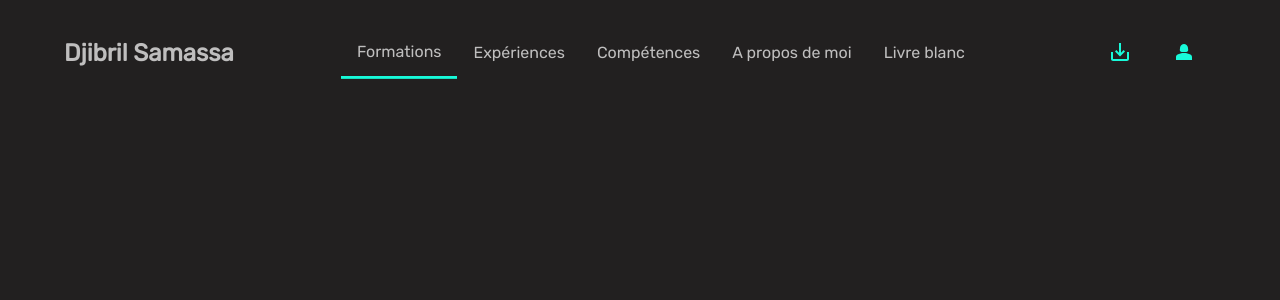
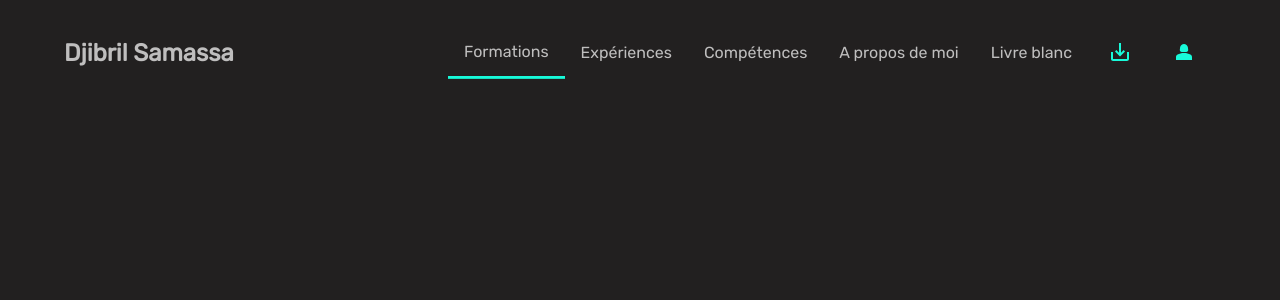
Before and after one commit to Djibril2Kumo/Portfolio, a React (Create React App) app: page / in a window 1280 px wide. Both pictures are taken after a click on the button "DÉCOUVRIR MON PROFIL". Shown: the top 300 px of the page. Built offline with nearby package versions, Linux system fonts and the light colour scheme.

Commit message:
menu burger

```diff
--- a/src/Components/Header.js
+++ b/src/Components/Header.js
@@ -10,16 +10,33 @@ import {
   MenuItem,
   Typography,
 } from "@mui/material";
-import React, { useState } from "react";
+import React, { useEffect, useState } from "react";
 import Style from "./Header.module.css";
 import SaveAltIcon from "@mui/icons-material/SaveAlt";
 import Person2Icon from "@mui/icons-material/Person2";
+import IconButton from "@mui/material/IconButton";
+import MenuIcon from "@mui/icons-material/Menu";
 
 export default function Header() {
   const [anchorEl, setAnchorEl] = useState(null);
+  const [menuAnchorEl, setMenuAnchorEl] = useState(null);
   const [openMenu, setOpenMenu] = useState(Boolean(anchorEl));
   const [menuToDisplay, setMenuToDisplay] = useState();
   const [selected, setSelected] = useState(0);
+  const [burgerMenuOpen, setBurgerMenuOpen] = useState(false);
+  const [windowSize, setWindowSize] = useState();
+
+  useEffect(() => {
+    setWindowSize(window.innerWidth);
+    window.addEventListener("resize", handleResize);
+    return () => {
+      window.removeEventListener("resize", handleResize);
+    };
+  }, []);
+
+  const handleResize = (e) => {
+    setWindowSize(e.currentTarget.innerWidth);
+  };
 
   const sections = [
     { id: 0, name: "Formations" },
@@ -28,7 +45,6 @@ export default function Header() {
     { id: 3, name: "A propos de moi" },
     { id: 4, name: "Livre blanc" },
   ];
-
   const downloadMenuItem = [
     {
       type: "download",
@@ -79,16 +95,22 @@ export default function Header() {
     setOpenMenu(false);
   };
 
-  return (
-    <nav>
-      <Box className={Style.container}>
-        <h2 className={Style.logo}>Djibril Samassa</h2>
-
+  const content = (
+    <span
+      style={{
+        width: `${windowSize > 1200 ? "60vw" : "fit-content"}`,
+        display: "flex",
+        alignItems: "center",
+        justifyContent: "space-between",
+        flexDirection: `${windowSize > 1200 ? "row" : "column"}`,
+      }}
+    >
       <List
         sx={{
           display: "flex",
           alignItems: "center",
           justifyContent: "space-between",
+          flexDirection: `${windowSize > 1200 ? "row" : "column"}`,
         }}
       >
         {sections.map((s) => {
@@ -112,7 +134,12 @@ export default function Header() {
         })}
       </List>
 
-        <span>
+      <span
+        style={{
+          display: "flex",
+          flexDirection: `${windowSize > 1200 ? "row" : "column"}`,
+        }}
+      >
         <button
           className={Style.customButton}
           id="fade-button"
@@ -167,7 +194,37 @@ export default function Header() {
           </MenuItem>
         ))}
       </Menu>
+    </span>
+  );
+
+  return (
+    <nav>
+      <Box className={Style.container}>
+        <h2 className={Style.logo}>Djibril Samassa</h2>
+
+        {windowSize > 1200 ? (
+          <span> {content}</span>
+        ) : (
+          <IconButton
+            edge="start"
+            color="inherit"
+            aria-label="menu"
+            onClick={(e) => {
+              setBurgerMenuOpen(true);
+              setMenuAnchorEl(e.currentTarget);
+            }}
+          >
+            <MenuIcon />
+          </IconButton>
+        )}
       </Box>
+      <Menu
+        anchorEl={menuAnchorEl}
+        open={burgerMenuOpen}
+        onClose={() => setBurgerMenuOpen(false)}
+      >
+        {content}
+      </Menu>
     </nav>
   );
 }
--- a/src/Components/Modal.module.css
+++ b/src/Components/Modal.module.css
@@ -405,4 +405,5 @@
   .flexCustomButton{
     display: block;
   }
+
 }
```
Lines whose indentation alone changed are shown as unchanged.
